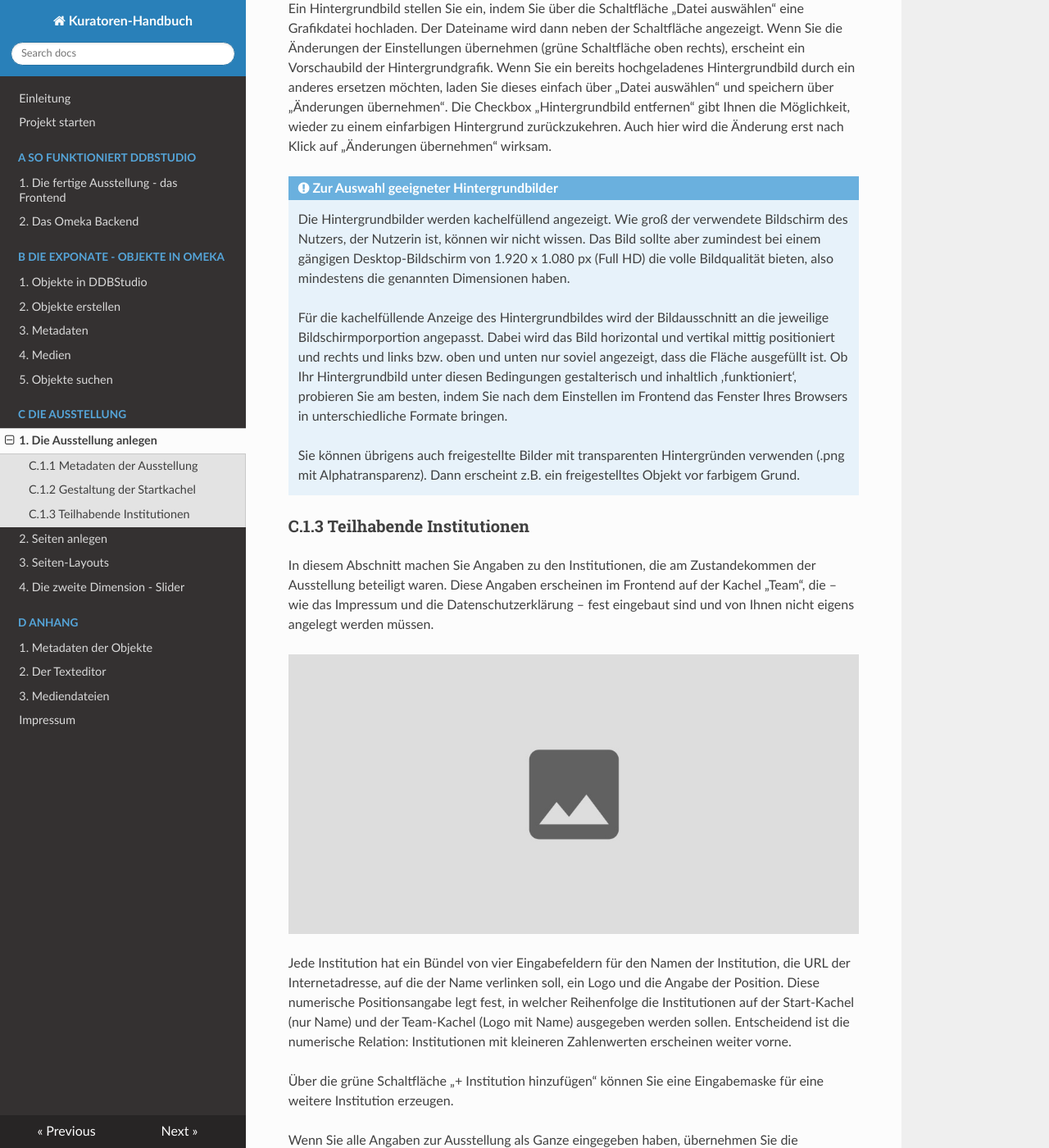
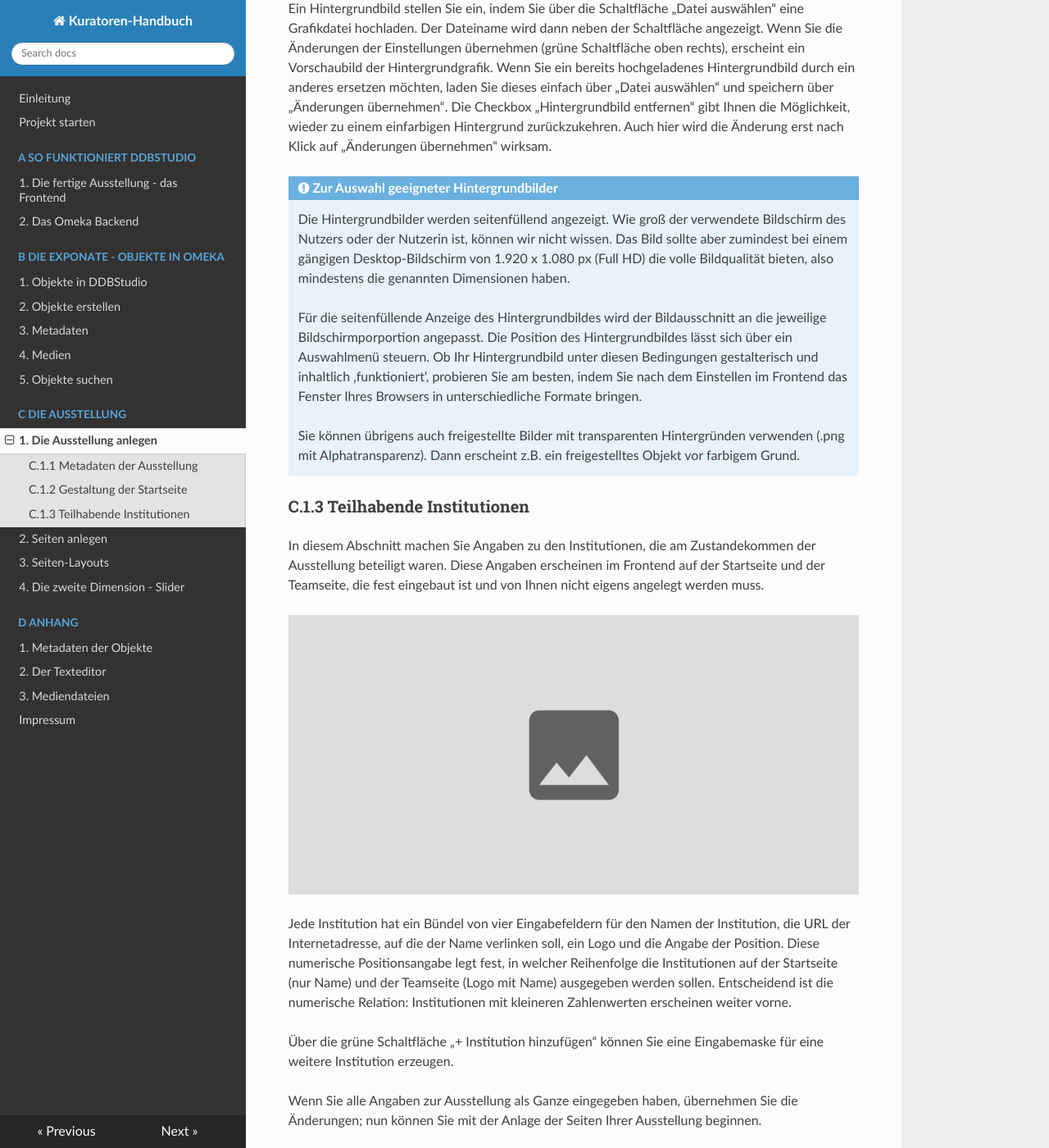
Before and after one commit to Deutsche-Digitale-Bibliothek/ddb-virtualexhibitions-docs-litfass, an MkDocs documentation site: the page built from docs/ausstellung_anlegen.md, in a window 1280 px wide and 1400 px high, scrolled down 1514 px. Shown: the whole window at 82% size. Built offline with MkDocs 1.6.1, drawn with Linux system fonts in a browser that asks for light colours; some of the changed text lies outside the part shown.

Commit message:
text edits in ausstellung_anlegen.md

```diff
--- a/docs/ausstellung_anlegen.md
+++ b/docs/ausstellung_anlegen.md
@@ -2,7 +2,7 @@
 
 Die ‚Exponate‘ Ihrer virtuellen Ausstellung haben Sie nun als Objekte angelegt, mit Metadaten versehen und mit Mediendateien verknüpft. Der nächste Schritt: Sie stellen diese Objekte zu einer Ausstellung zusammen.
 
-Über den Menüpunkt „Ausstellung“ gelangen Sie auf die Seite „Ausstellung ... bearbeiten“. Hier geben Sie Angaben ein, die die Ausstellung im Ganzen betreffen: Titel, Startkachel und die Kachel zum Team.
+Über den Menüpunkt „Ausstellung“ gelangen Sie auf die Seite „Ausstellung ... bearbeiten“. Hier geben Sie Angaben ein, die die Ausstellung im Ganzen betreffen: Titel, Startseite und Seite zum Team.
 
 ![Abb. C.1-1 – Die Seite „Ausstellung ... bearbeiten“][C-1_1]
 
@@ -10,15 +10,15 @@ Die ‚Exponate‘ Ihrer virtuellen Ausstellung haben Sie nun als Objekte angele
 
 Die drei Felder des Abschnitts „Metadaten der Ausstellung“ betreffen die Titelausgaben.
 
-„Titel“ und „Untertitel“ werden auf der ersten Kachel der Ausstellung ausgeben, der „Kurztitel“ erscheint in der oberen Navigationsleiste.
+„Titel“ und „Untertitel“ werden auf der ersten Seite der Ausstellung ausgeben, der „Kurztitel“ erscheint in der oberen Navigationsleiste.
 
-### C.1.2 Gestaltung der Startkachel
+### C.1.2 Gestaltung der Startseite
 
-Die erste Kachel Ihrer Ausstellung zeigt lediglich den Titel und den Untertitel der Ausstellung an. In diesem Abschnitt können Sie das Erscheinungsbild der Kachel festlegen.
+Die erste Seite Ihrer Ausstellung zeigt lediglich den Titel und den Untertitel der Ausstellung an. In diesem Abschnitt können Sie das Erscheinungsbild der Seite festlegen.
 
 Sie haben prinzipiell zwei Optionen: Titel und Untertitel auf einem einfarbigen Hintergrund aus der vordefinierten Farbpalette oder auf einem bildschirmfüllenden Hintergrundbild.
 
-![Abb. C.1-2 – Einstellungen zur Startkachel][C-1_2]
+![Abb. C.1-2 – Einstellungen zur Startseite][C-1_2]
 
 Die Hintergrundfarbe wählen Sie durch Klick auf eines der farbigen Quadrate oder über die Auswahl des entsprechenden Wertes aus der Liste.
 
@@ -26,24 +26,24 @@ Ein Hintergrundbild stellen Sie ein, indem Sie über die Schaltfläche „Datei
 
 !!!note "Zur Auswahl geeigneter Hintergrundbilder"
 
-    Die Hintergrundbilder werden kachelfüllend angezeigt. Wie groß der verwendete Bildschirm des Nutzers, der Nutzerin ist, können wir nicht wissen. Das Bild sollte aber zumindest bei einem gängigen Desktop-Bildschirm von 1.920 x 1.080 px (Full HD) die volle Bildqualität bieten, also mindestens die genannten Dimensionen haben.
+    Die Hintergrundbilder werden seitenfüllend angezeigt. Wie groß der verwendete Bildschirm des Nutzers oder der Nutzerin ist, können wir nicht wissen. Das Bild sollte aber zumindest bei einem gängigen Desktop-Bildschirm von 1.920 x 1.080 px (Full HD) die volle Bildqualität bieten, also mindestens die genannten Dimensionen haben.
 
-    Für die kachelfüllende Anzeige des Hintergrundbildes wird der Bildausschnitt an die jeweilige Bildschirmporportion angepasst. Dabei wird das Bild horizontal und vertikal mittig positioniert und rechts und links bzw. oben und unten nur soviel angezeigt, dass die Fläche ausgefüllt ist. Ob Ihr Hintergrundbild unter diesen Bedingungen gestalterisch und inhaltlich ‚funktioniert‘, probieren Sie am besten, indem Sie nach dem Einstellen im Frontend das Fenster Ihres Browsers in unterschiedliche Formate bringen.
+    Für die seitenfüllende Anzeige des Hintergrundbildes wird der Bildausschnitt an die jeweilige Bildschirmporportion angepasst. Die Position des Hintergrundbildes lässt sich über ein Auswahlmenü steuern. Ob Ihr Hintergrundbild unter diesen Bedingungen gestalterisch und inhaltlich ‚funktioniert‘, probieren Sie am besten, indem Sie nach dem Einstellen im Frontend das Fenster Ihres Browsers in unterschiedliche Formate bringen.
 
     Sie können übrigens auch freigestellte Bilder mit transparenten Hintergründen verwenden (.png mit Alphatransparenz). Dann erscheint z.B. ein freigestelltes Objekt vor farbigem Grund.
 
 ### C.1.3 Teilhabende Institutionen
 
-In diesem Abschnitt machen Sie Angaben zu den Institutionen, die am Zustandekommen der Ausstellung beteiligt waren. Diese Angaben erscheinen im Frontend auf der Kachel „Team“, die – wie das Impressum und die Datenschutzerklärung – fest eingebaut sind und von Ihnen nicht eigens angelegt werden müssen.
+In diesem Abschnitt machen Sie Angaben zu den Institutionen, die am Zustandekommen der Ausstellung beteiligt waren. Diese Angaben erscheinen im Frontend auf der Startseite und der Teamseite, die fest eingebaut ist und von Ihnen nicht eigens angelegt werden muss.
 
 ![Abb. C.1-3 – Einstellungen zu den teilhabenden Institutionen][C-1_3]
 
-Jede Institution hat ein Bündel von vier Eingabefeldern für den Namen der Institution, die URL der Internetadresse, auf die der Name verlinken soll, ein Logo und die Angabe der Position. Diese numerische Positionsangabe legt fest, in welcher Reihenfolge die Institutionen auf der Start-Kachel (nur Name) und der Team-Kachel (Logo mit Name) ausgegeben werden sollen. Entscheidend ist die numerische Relation: Institutionen mit kleineren Zahlenwerten erscheinen weiter vorne.
+Jede Institution hat ein Bündel von vier Eingabefeldern für den Namen der Institution, die URL der Internetadresse, auf die der Name verlinken soll, ein Logo und die Angabe der Position. Diese numerische Positionsangabe legt fest, in welcher Reihenfolge die Institutionen auf der Startseite (nur Name) und der Teamseite (Logo mit Name) ausgegeben werden sollen. Entscheidend ist die numerische Relation: Institutionen mit kleineren Zahlenwerten erscheinen weiter vorne.
 
 Über die grüne Schaltfläche „+ Institution hinzufügen“ können Sie eine Eingabemaske für eine weitere Institution erzeugen.
 
-Wenn Sie alle Angaben zur Ausstellung als Ganze eingegeben haben, übernehmen Sie die Änderungen; nun können Sie mit der Anlage der Kacheln Ihrer Ausstellung beginnen.
+Wenn Sie alle Angaben zur Ausstellung als Ganze eingegeben haben, übernehmen Sie die Änderungen; nun können Sie mit der Anlage der Seiten Ihrer Ausstellung beginnen.
 
 [C-1_1]: img/C-1_1.jpg "Abb. 1 – Die Seite „Ausstellung ... bearbeiten“"
-[C-1_2]: img/C-1_2.jpg "Abb. 2 – Einstellungen zur Startkachel"
+[C-1_2]: img/C-1_2.jpg "Abb. 2 – Einstellungen zur Startseite"
 [C-1_3]: img/C-1_3.jpg "Abb. 3 – Einstellungen zu den teilhabenden Institutionen"
```
